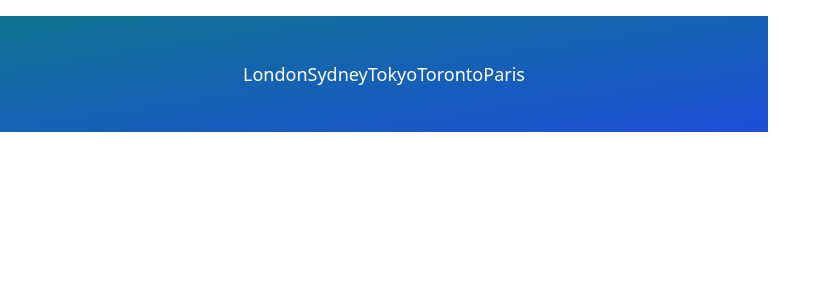
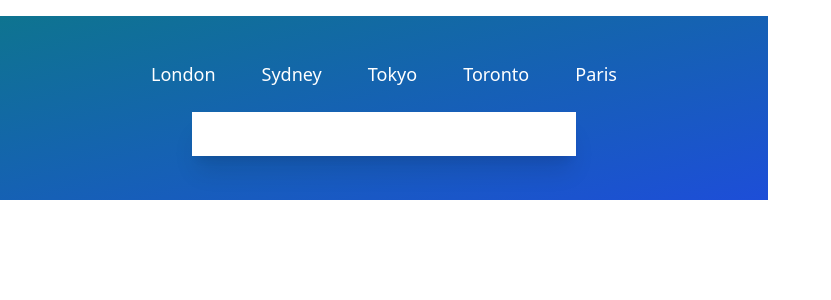
Before and after one commit to munenebrian/Phase-2-Final-project-Weather-App, a React (Create React App) app in the folder weather-app/: page / in a window 1280 px wide. Shown: the top 300 px of the page, without its empty margins (0-831 px from the left). Built offline with nearby package versions, Linux system fonts and the light colour scheme.

Commit message:
added the second component!

```diff
--- a/weather-app/src/App.js
+++ b/weather-app/src/App.js
@@ -1,12 +1,14 @@
 import './App.css';
 import UilReact from '@iconscout/react-unicons/icons/uil-react'
 import TopButton from './components/TopButton';
+import Inputs from './components/Inputs';
 
 function App() {
 
   return (
     <div className="mx-auot max-w-screen-md mt-4 py-5 px-32 bg-gradient-to-br from-cyan-700 to-blue-700 h-fit shodow-xl shadow-gray-400">
       <TopButton/>
+      <Inputs/>
     </div>
   );
 }
--- /dev/null
+++ b/weather-app/src/components/Inputs.js
@@ -0,0 +1,14 @@
+import React from 'react'
+import { UilAirplay, UilLocationPoint } from '@iconscout/react-unicons'
+
+function Inputs() {
+  return (
+    <div className="flex flex-row justify-center my-6">
+        <div className="flex flex-row w-3/4 items-center space-x-4">
+            <input type="text" className="text-xl font-light p-2 w-full shadow-xl"/>
+        </div>
+    </div>
+  )
+}
+
+export default Inputs
--- a/weather-app/src/components/TopButton.js
+++ b/weather-app/src/components/TopButton.js
@@ -24,9 +24,9 @@
         }
     ]
   return (
-    <div className='flex items-center justify-center my-6'>
+    <div className='flex items-center justify-around my-6'>
         {cities.map((city)=>(
-            <button className='text-white text-lg font-medium'>{city.title}</button>
+            <button key={city.id} className='text-white text-lg font-medium'>{city.title}</button>
         ))}
     </div>
   )
```
